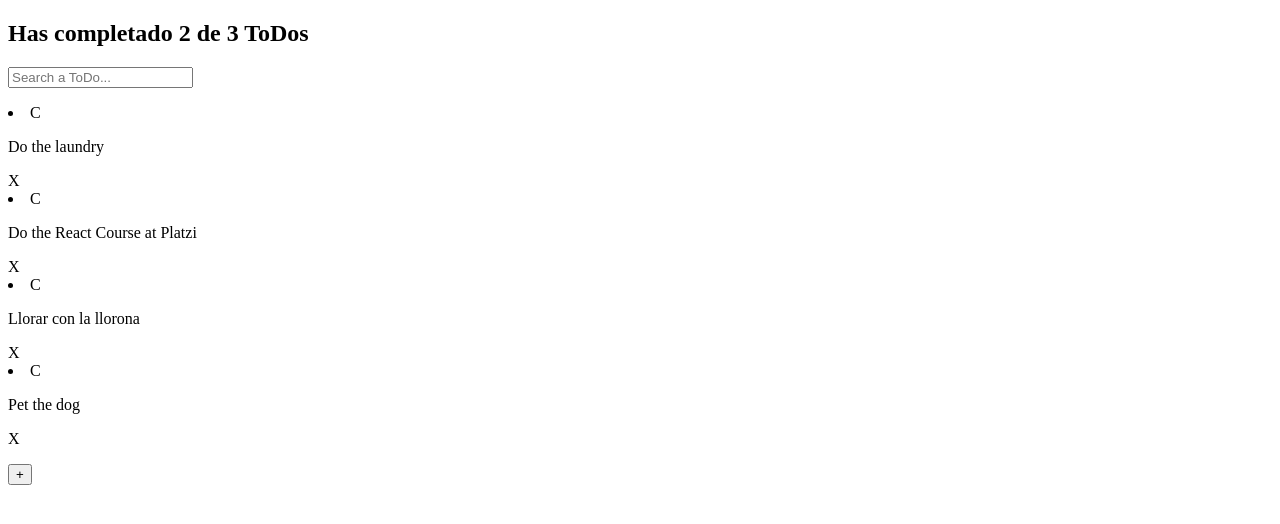
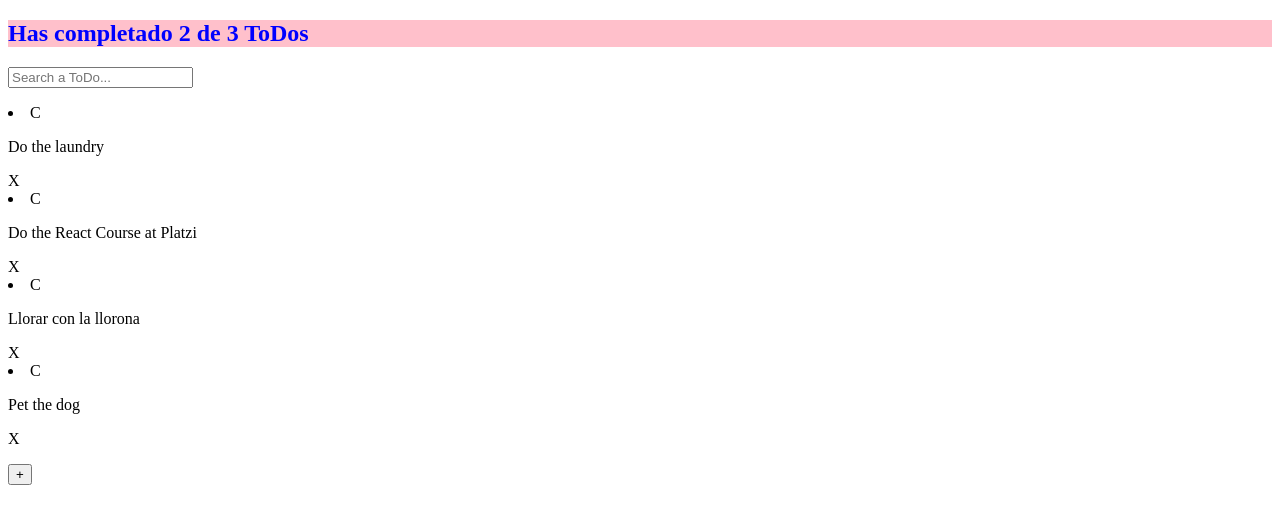
Before and after one commit to DanielSalmeron3b/todo-app-react, a React (Create React App) app: page / in a window 1280 px wide. Shown: the top 524 px of the page. Built offline with nearby package versions, Linux system fonts and the light colour scheme.

Commit message:
Trying inline styles

```diff
--- a/src/TodoCounter.js
+++ b/src/TodoCounter.js
@@ -1,8 +1,13 @@
 import React from 'react';
+
+const someStyles = {
+    color: 'blue',
+    backgroundColor: 'pink',
+};
 
 function TodoCounter(){
     return (
-    <h2>Has completado 2 de 3 ToDos</h2>
+    <h2 style={someStyles} >Has completado 2 de 3 ToDos</h2>
     );
 };
 
```
